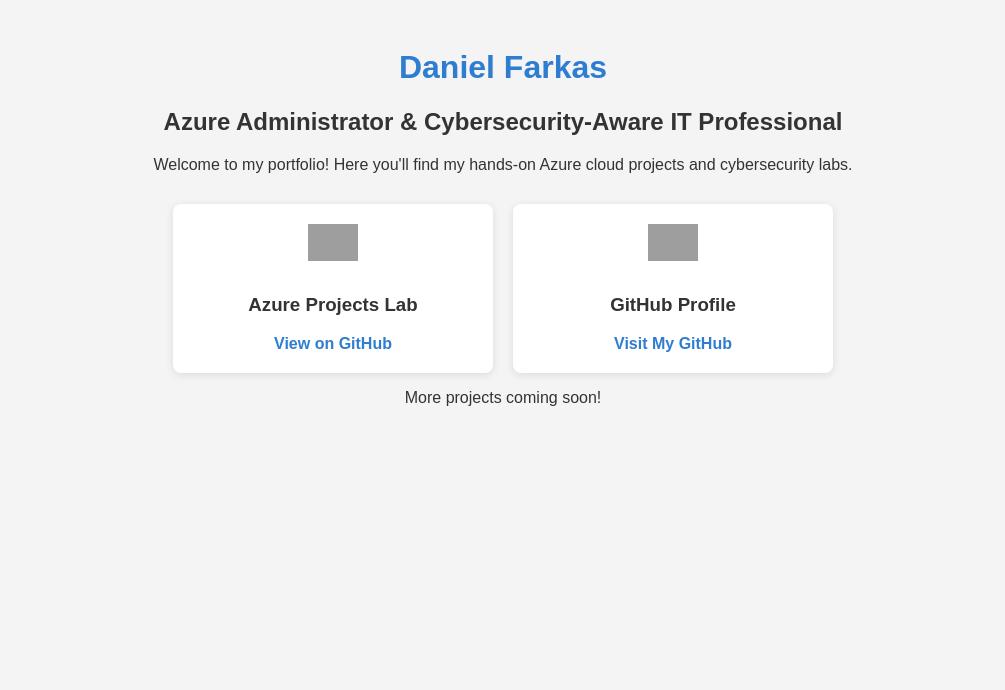
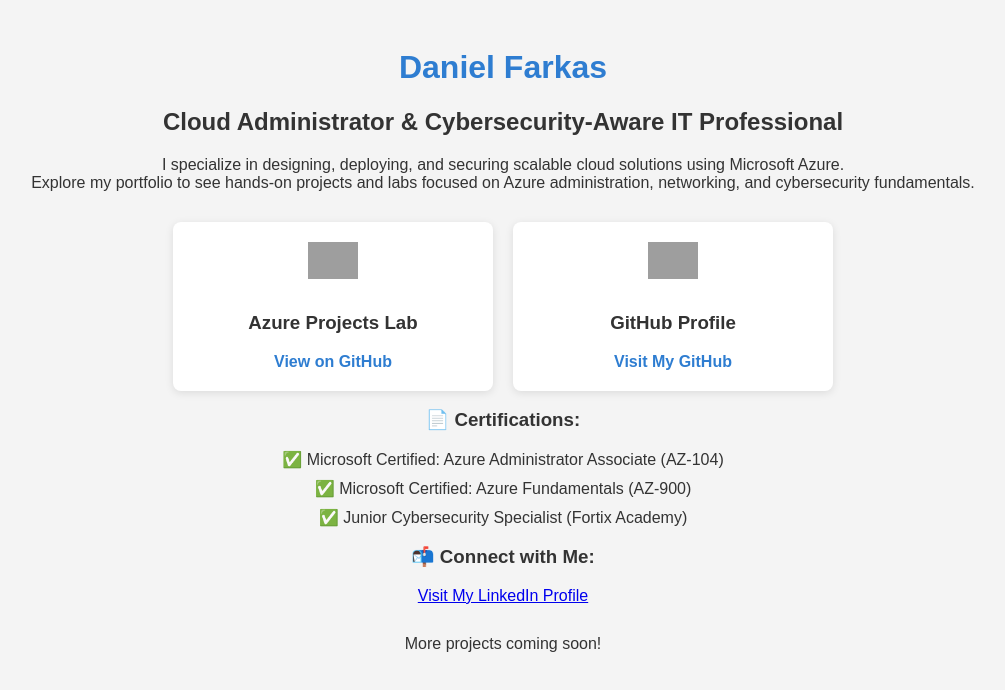
Before and after one commit to lxMagicxl/DanielFarkas.github.io, a plain HTML site: page index.html in a window 1280 px wide. Shown: the whole page, without its empty margins (137-1142 px from the left). Drawn offline with Linux system fonts and the light colour scheme; grey boxes are pictures that could not be loaded.

Commit message:
Update index.html

```diff
--- a/index.html
+++ b/index.html
@@ -37,13 +37,21 @@
       color: #2e7dd1;
       font-weight: bold;
     }
+    ul {
+      list-style: none;
+      padding: 0;
+    }
+    ul li {
+      margin-bottom: 10px;
+    }
   </style>
 </head>
 <body>
 
   <h1>Daniel Farkas</h1>
-  <h2>Azure Administrator & Cybersecurity-Aware IT Professional</h2>
-  <p>Welcome to my portfolio! Here you'll find my hands-on Azure cloud projects and cybersecurity labs.</p>
+  <h2>Cloud Administrator & Cybersecurity-Aware IT Professional</h2>
+  <p>I specialize in designing, deploying, and securing scalable cloud solutions using Microsoft Azure.<br>
+  Explore my portfolio to see hands-on projects and labs focused on Azure administration, networking, and cybersecurity fundamentals.</p>
 
   <div class="projects">
     <div class="card">
@@ -58,7 +66,19 @@
     </div>
   </div>
 
-  <p>More projects coming soon!</p>
+  <h3>📄 Certifications:</h3>
+  <ul>
+    <li>✅ Microsoft Certified: Azure Administrator Associate (AZ-104)</li>
+    <li>✅ Microsoft Certified: Azure Fundamentals (AZ-900)</li>
+    <li>✅ Junior Cybersecurity Specialist (Fortix Academy)</li>
+  </ul>
+
+  <h3>📬 Connect with Me:</h3>
+  <a href="https://www.linkedin.com/in/daniel-farkas-azure/" target="_blank">
+    Visit My LinkedIn Profile
+  </a>
+
+  <p style="margin-top: 30px;">More projects coming soon!</p>
 
 </body>
 </html>
```
